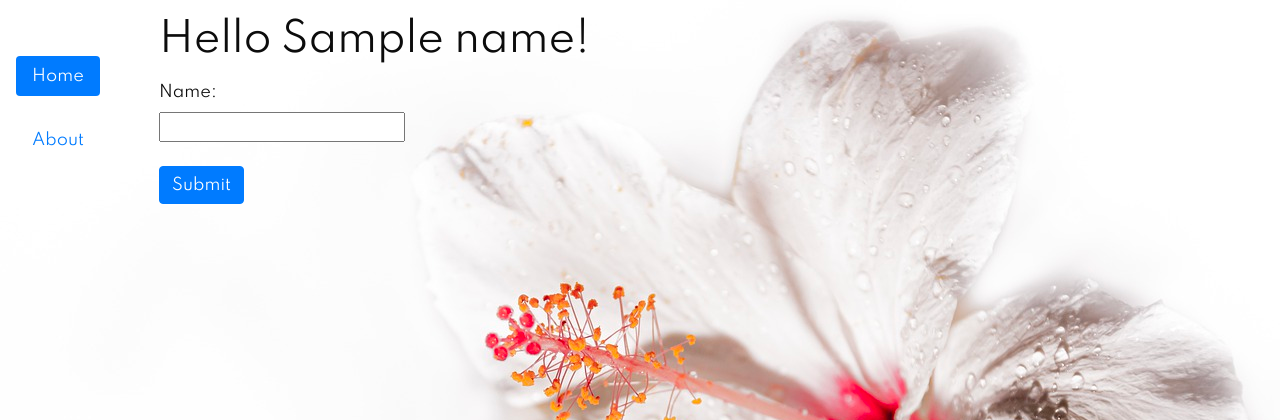
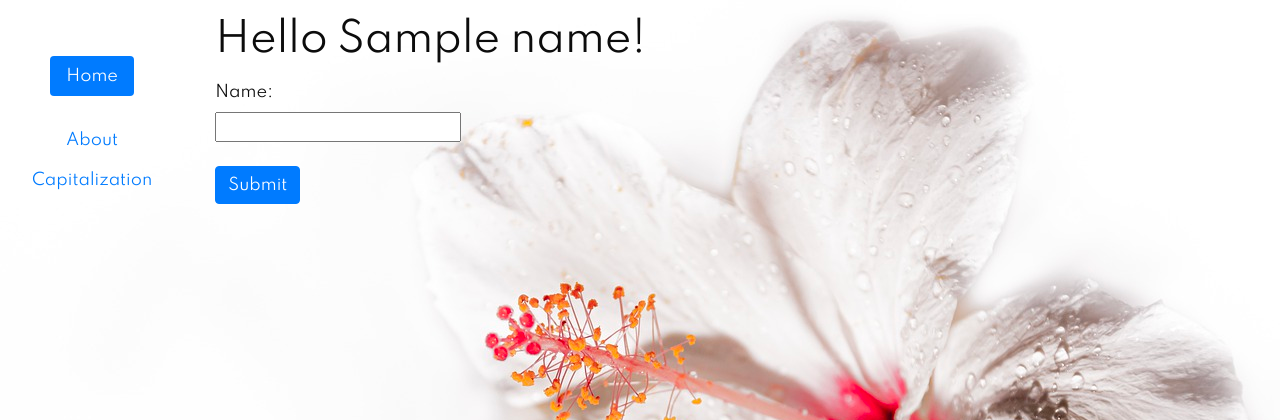
Before and after one commit to zenimtiazz/tdd, a Symfony app: template templates/showMyName.html.twig in a window 1280 px wide. Shown: the top 420 px of the page. Run offline with Twig, Linux system fonts and the light colour scheme; the template is opened without the code that fills it: most values are stand-ins (such as "Sample title", 1, 10 or a date in 2020); some libraries are stand-ins or nearby versions.

Commit message:
styling and stufff

```diff
--- a/templates/base.html.twig
+++ b/templates/base.html.twig
@@ -20,7 +20,8 @@
                 <nav class="navbar nav-pills flex-column sidenav">
                     {% block menu %}
                     <a class="nav-item nav-link active" href="{{ path('showMyName') }}">Home</a> &nbsp;&nbsp;
-                    <a class="nav-item nav-link" href="{{ path('about') }}">About</a>
+                        <a class="nav-item nav-link" href="{{ path('about') }}">About</a>
+                        <a class="nav-item nav-link" href="{{ path('master') }}">Capitalization</a>
 
                     {% endblock %}
                 </nav>
```
